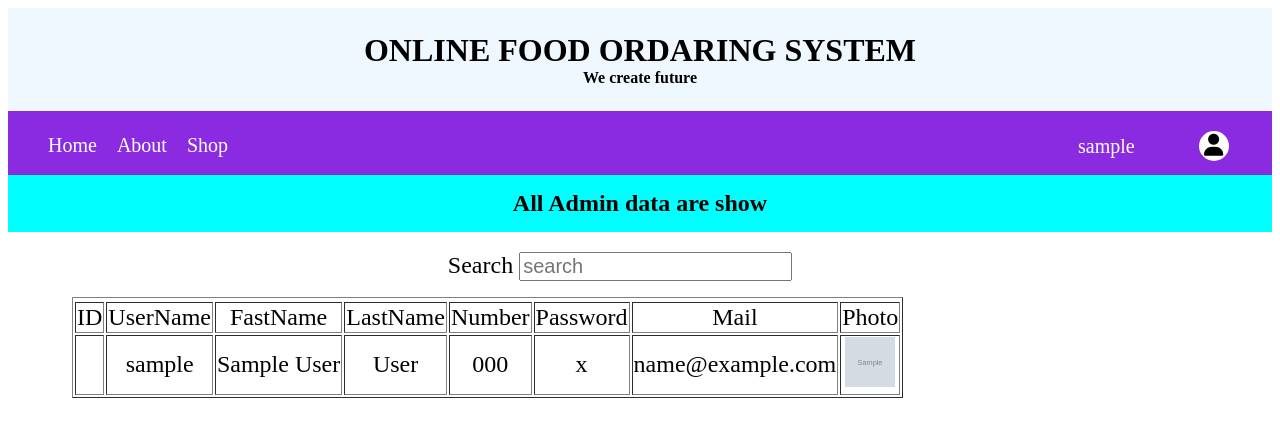
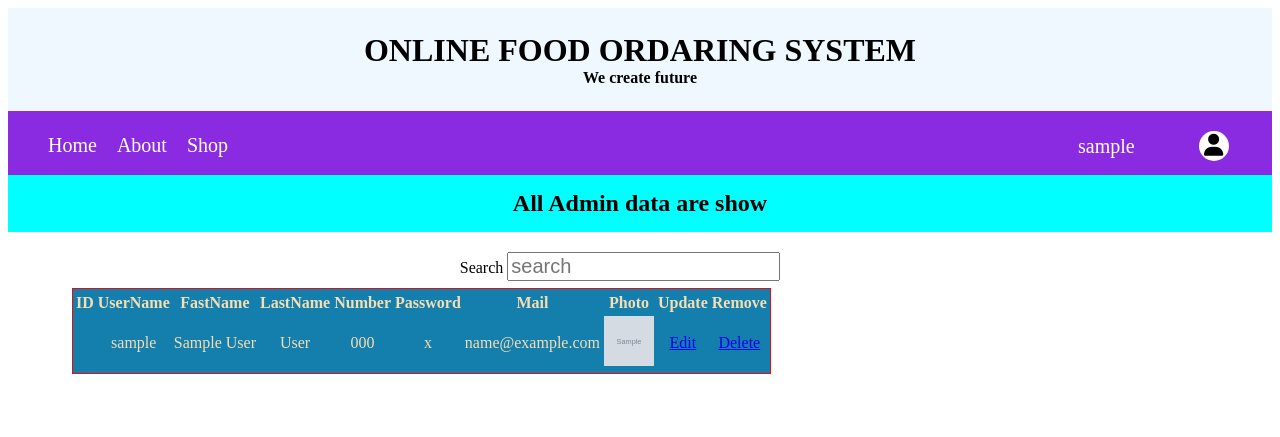
Before and after one commit to fahad-web/Website-1, a PHP site: page /Sec_h/Admindata.php?usersearch in a window 1280 px wide. Shown: the top 437 px of the page. Run offline with PHP 8.4, Linux system fonts and the light colour scheme; the visitor is signed in with stand-in values (Sample User, id 1); tables that the repository leaves empty or names only in its code hold one stand-in row (values such as "Sample post"); grey boxes marked "Sample" are stand-in pictures; data that the repository does not hold is empty.

Commit message:
Add files via upload

```diff
--- a/Final_Lab_Task_2/Controller/ProfileV.php
+++ b/Final_Lab_Task_2/Controller/ProfileV.php
@@ -18,7 +18,7 @@ include("../Model/mysql.php");
 
     if(isset($_POST["pbtn"]))
     {
-      header("location:../View/Admindata.php");
+      header("location:../View/Admindata.php?usersearch");
     }
     if(isset($_POST["edbtn"]))
     {
--- a/Final_Lab_Task_2/Css/profile.css
+++ b/Final_Lab_Task_2/Css/profile.css
@@ -52,7 +52,12 @@
 }
 .cn{
     text-align: center;
-
+    border: 1px solid #e90c0c;
+    background-color: #147ead;
+    color: wheat;
+}
+.cov{
+    background-color: #147ead;
 }
 .log{
     width: 30px;
@@ -77,7 +82,7 @@
     text-align: center;
     margin-top: 15px;
     margin-right: 40px;
-    font-size: 24px;
+    font-size: 16px;
 }
 .sr{
     position: relative;
--- a/Final_Lab_Task_2/View/delete.php
+++ b/Final_Lab_Task_2/View/delete.php
@@ -10,6 +10,6 @@ $conobj=$mydb->Opencon();
 $result=$mydb->Deletedata($conobj,'admin',$getId);
 if($result== TRUE)
 {
-    header("location:Admindata.php");
+    header("location:Admindata.php?usersearch");
 }
 ?>
--- a/Final_Lab_Task_2/View/search.php
+++ b/Final_Lab_Task_2/View/search.php
@@ -1,7 +1,18 @@
-<?php
+<!doctype html>
+<html lang="en">
+  <head>
+    <!-- Required meta tags -->
+    <meta charset="utf-8">
+    <meta name="viewport" content="width=device-width, initial-scale=1">
+
+    <link rel="stylesheet" href="../Css/profile.css">
+    <title>ONLINE FOOD ORDADING SYSTEM</title>
+  </head>
+  <body>
+  <?php
 include("../Model/mysql.php");
 
-    $p = $_GET["usersearch"];
+    $p = $_REQUEST["usersearch"];
 
     $mydb = new db();
     $conobj = $mydb->Opencon();
@@ -9,8 +20,8 @@ include("../Model/mysql.php");
 
     if($result-> num_rows > 0)
     {
-        echo "<table class='cn' border=1><tr>";
-        echo "<tr><td>ID</td><td>UserName</td><td>FastName</td><td>LastName</td><td>Number</td><td>Password</td><td>Mail</td><td>Photo</td></tr>";
+        echo "<table class='cn'><tr>";
+        echo "<tr class='cov'><th>ID</th><th>UserName</th><th>FastName</th><th>LastName</th><th>Number</th><th>Password</th><th>Mail</th><th>Photo</th><th>Update</th><th>Remove</th></tr>";
         while($data = mysqli_fetch_assoc($result))
         {
         $img = $data['img'];
@@ -30,12 +41,17 @@ include("../Model/mysql.php");
         echo "<td>".$number."</td>";
         echo "<td>".$password."</td>";
         echo "<td>".$mail."</td>";
-        echo "<td ><img src='../img/$img' class='img'></td></tr>";
+        echo "<td ><img src='../img/$img' class='img'></td>";
+        echo "<td><a href='dataupdate.php?id=$id'>Edit</a></td>";
+        echo "<td><a href='delete.php?id=$id'>Delete</a></tr>";
         }
         echo "</table>";
     }
     else
     {
-        echo "data not found!";
+        echo "<h5>data not found!</h5>";
     }
 ?>
+
+  </body>
+</html>
```
Also changed, not shown: Final_Lab_Task_2/img/f6.jpg (added).
